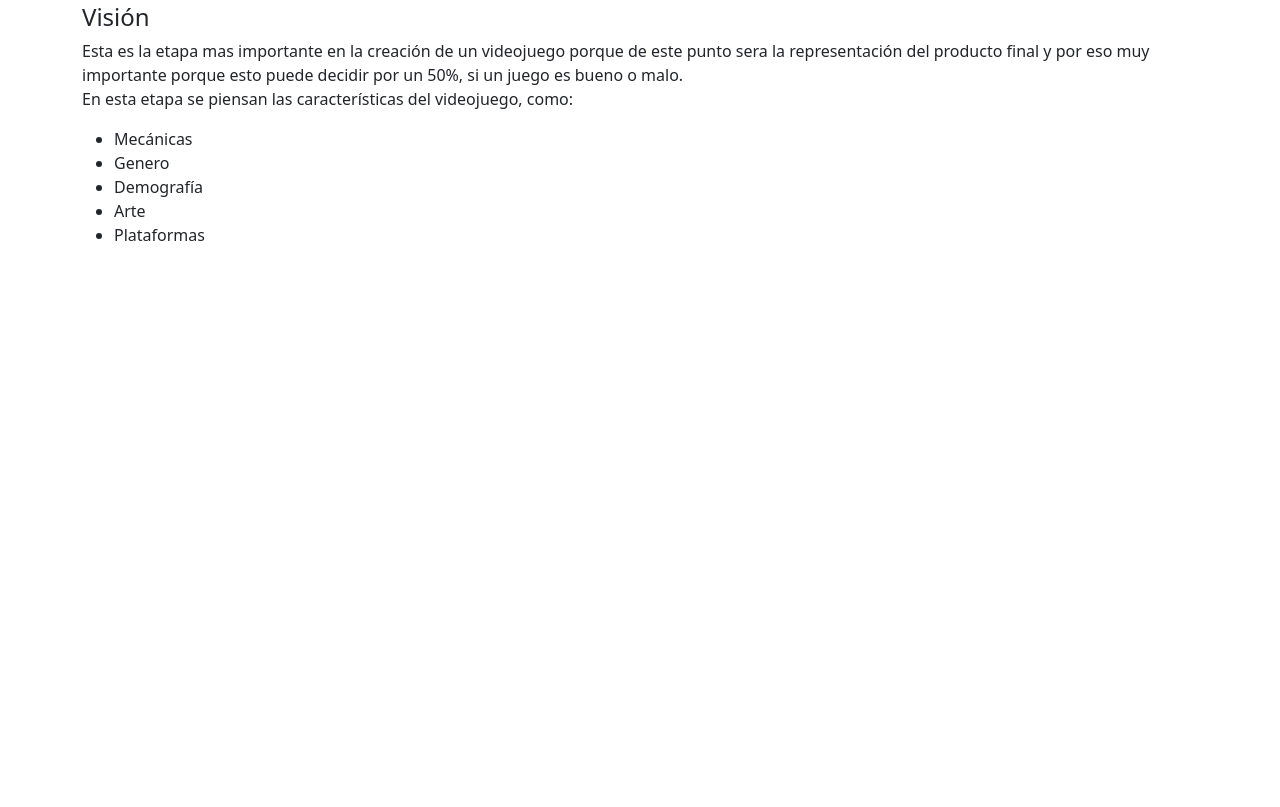
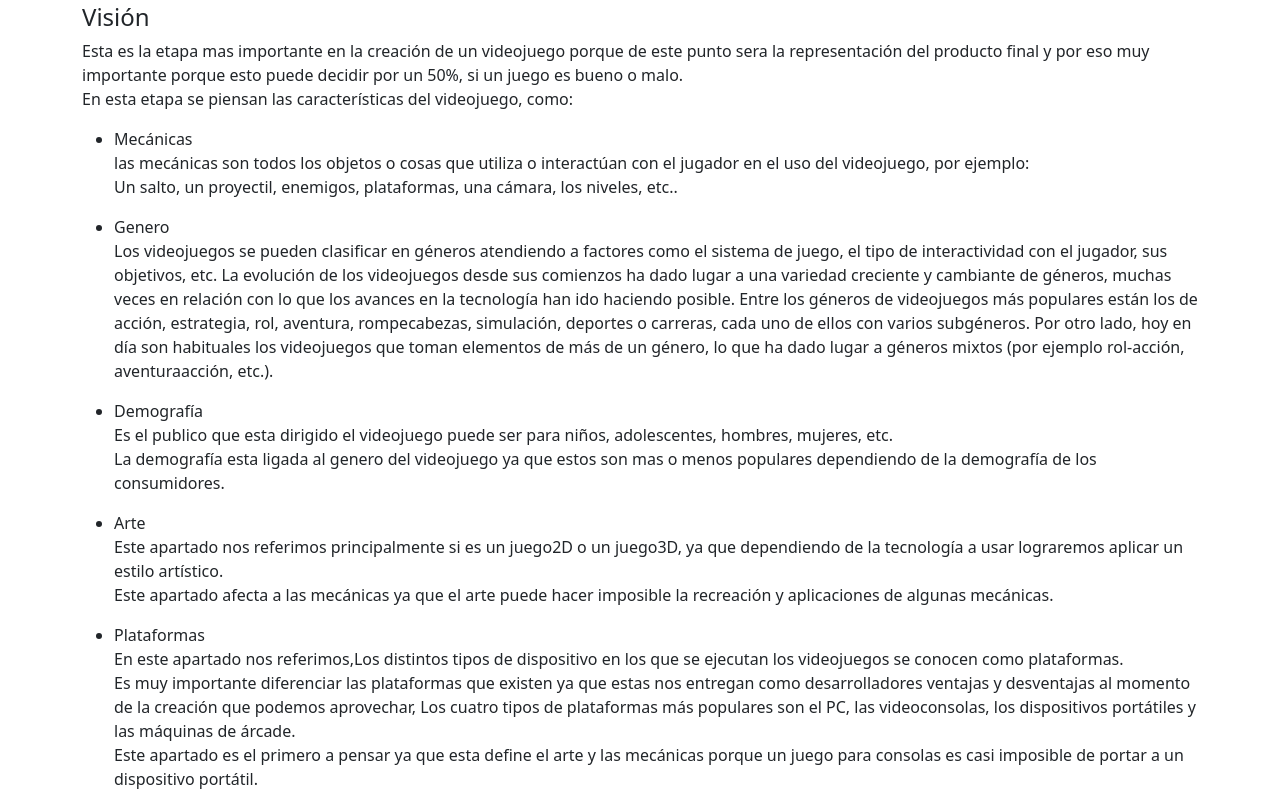
Before and after one commit to clon54programer/clon54programer.github.io., a plain HTML site: page index.html in a window 1280 px wide. Shown: the part 975-1782 px from the top of the page. Before the commit the page ends 1238 px from the top, so only its background shows below. Drawn offline with nearby package versions, Linux system fonts and the light colour scheme.

Commit message:
secion de estrategia terminada

```diff
--- a/index.html
+++ b/index.html
@@ -86,11 +86,59 @@ no es la excepción, las etapas son:
                             En esta etapa se piensan las características del videojuego, como:
 
                             <ul>
-                                <li>Mecánicas</li>
-                                <li>Genero</li>
-                                <li>Demografía</li>
-                                <li>Arte</li>
-                                <li>Plataformas</li>
+                                <li>Mecánicas
+                                    <p>
+                                        las mecánicas son todos los objetos o cosas que utiliza o interactúan con el jugador en el uso
+                                        del videojuego, por ejemplo:
+                                        <br>
+                                        Un salto, un proyectil, enemigos, plataformas, una cámara, los niveles, etc..
+                                        </p>
+                                </li>
+
+                                <li>Genero
+                                    <p>
+                                        Los videojuegos se pueden clasificar en géneros atendiendo a factores como el sistema de
+                                        juego, el tipo de interactividad con el jugador, sus objetivos, etc. La evolución de los
+                                        videojuegos desde sus comienzos ha dado lugar a una variedad creciente y cambiante de
+                                        géneros, muchas veces en relación con lo que los avances en la tecnología han ido haciendo
+                                        posible. Entre los géneros de videojuegos más populares están los de acción, estrategia, rol,
+                                        aventura, rompecabezas, simulación, deportes o carreras, cada uno de ellos con varios
+                                        subgéneros. Por otro lado, hoy en día son habituales los videojuegos que toman elementos de
+                                        más de un género, lo que ha dado lugar a géneros mixtos (por ejemplo rol-acción, aventuraacción, etc.).</p>
+                                </li>
+
+                                <li>Demografía
+                                    <p>
+                                        Es el publico que esta dirigido el videojuego puede ser para niños, adolescentes, hombres,
+                                        mujeres, etc.
+                                        <br>
+                                        La demografía esta ligada al genero del videojuego ya que estos son mas o menos populares
+                                        dependiendo de la demografía de los consumidores.</p>
+                                </li>
+
+                                <li>Arte
+                                    <p>
+                                        Este apartado nos referimos principalmente si es un juego2D o un juego3D, ya que dependiendo
+                                        de la tecnología a usar lograremos aplicar un estilo artístico.
+                                        <br>
+                                        Este apartado afecta a las mecánicas ya que el arte puede hacer imposible la recreación y
+                                        aplicaciones de algunas mecánicas.
+                                        </p>
+                                </li>
+
+                                <li>Plataformas
+                                    <p>
+                                        En este apartado nos referimos,Los distintos tipos de dispositivo en los que se ejecutan los
+                                        videojuegos se conocen como plataformas.
+                                        <br>
+                                        Es muy importante diferenciar las plataformas que existen ya que estas nos entregan como
+                                        desarrolladores ventajas y desventajas al momento de la creación que podemos aprovechar, Los
+                                        cuatro tipos de plataformas más populares son el PC, las videoconsolas, los dispositivos
+                                        portátiles y las máquinas de árcade.
+                                        <br>
+                                        Este apartado es el primero a pensar ya que esta define el arte y las mecánicas porque un juego
+                                        para consolas es casi imposible de portar a un dispositivo portátil.</p>
+                                </li>
                             </ul>
                         </p>
 
```
